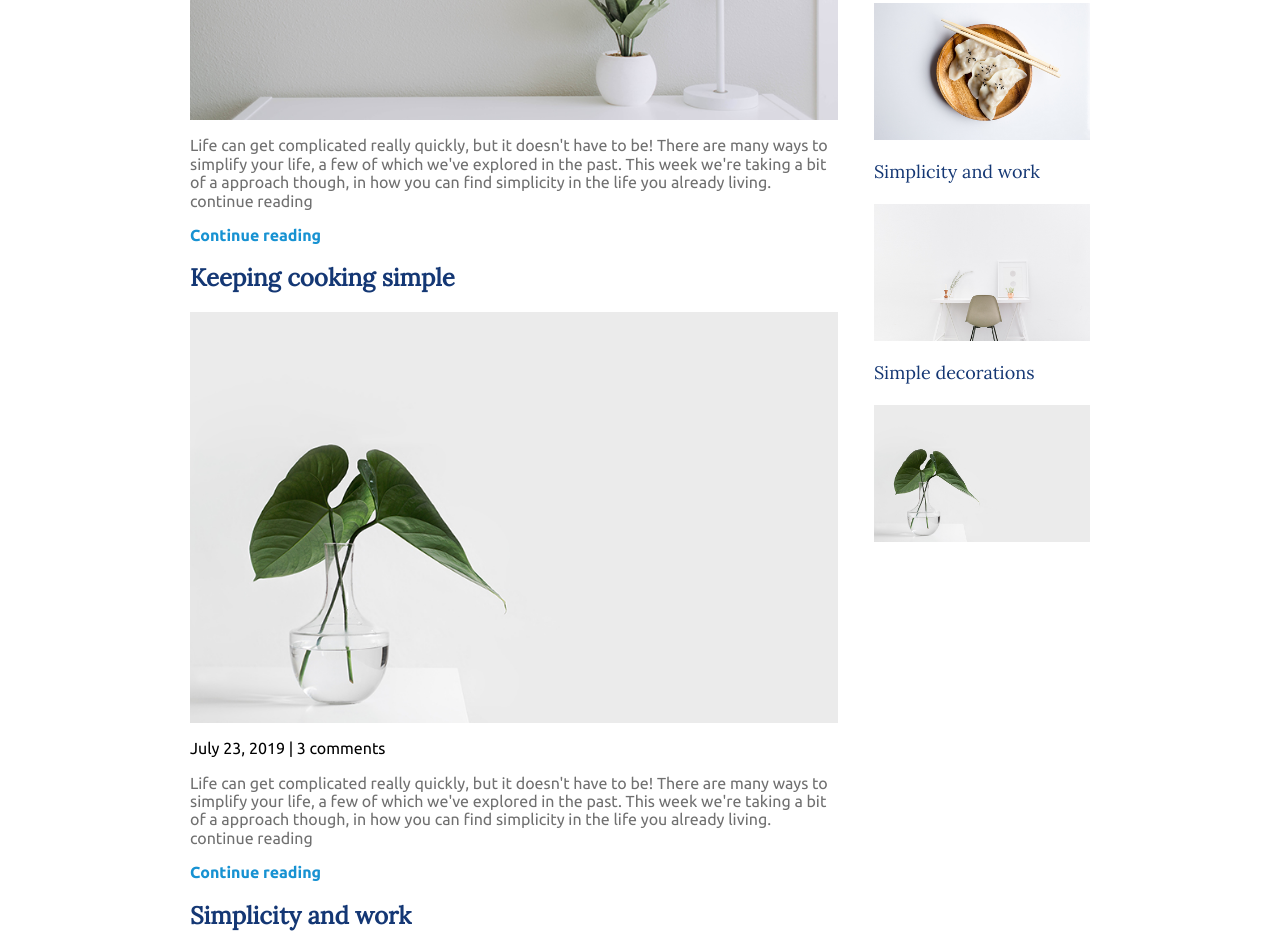
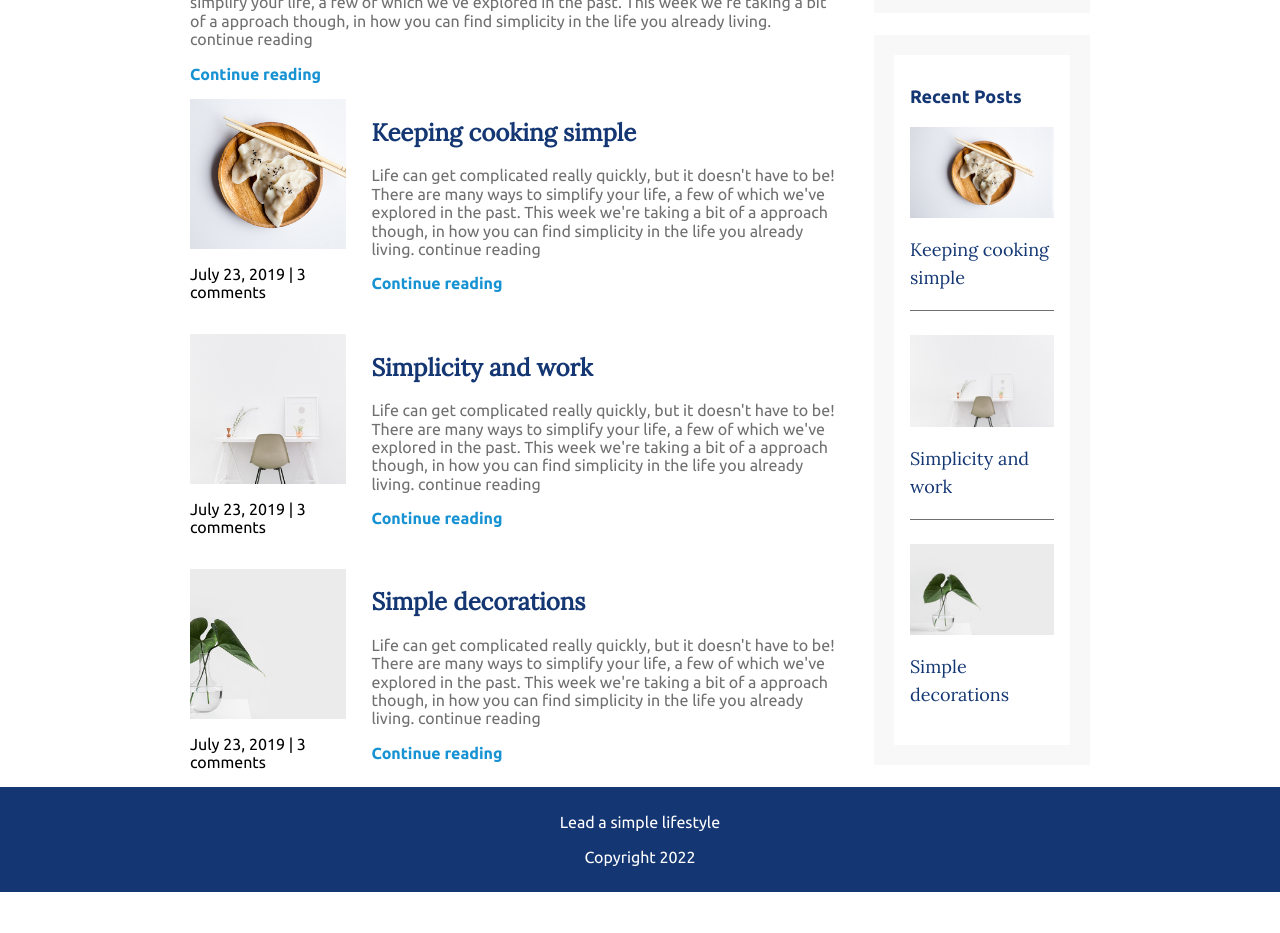
Before and after one commit to marlowzhao/simplicity0814, a plain HTML site: page index.html in a window 1280 px wide. Shown: the part 473-1406 px from the top of the page. After the commit the page ends 1365 px from the top, so only its background shows below. Drawn offline with nearby package versions, Linux system fonts and the light colour scheme.

Commit message:
flex column

```diff
--- a/css/styles.css
+++ b/css/styles.css
@@ -57,6 +57,13 @@ header {
         text-align: center;
     }
 }
+footer{
+  background: #143774;
+  color:white;
+  text-align: center;
+  padding-top: 10px;
+  padding-bottom:10px;
+}
 
 /* navigation */
 
@@ -111,15 +118,20 @@ nav a:focus {
 .page-left{
   width: 72%;
 }
+
+/* left part of the page */
 .page-left img{
   width:100%;
+  max-height: 250px;
+  object-fit: cover;
 }
+
+
 
 
 .article-title{
   color: #143774;
   font-family: Lora;
-
 }
 .article-body{
   color:#707070;
@@ -135,6 +147,48 @@ nav a:focus {
   text-decoration: underline;
 }
 
+.article-comments{
+  margin-top: 2em 0;
+}
+
+/* article recent */
+.article-recent{
+  margin-top: 16px;
+  display: flex;
+  justify-content: space-between;
+ }
+
+.photo-comment{
+  width:24%;
+}
+.photo-comment img{
+  object-fit: cover;
+  width: 100%;
+  min-height:150px;
+}
+
+.title-content-page{
+
+  width:72%;
+}
+
+@media (max-width: 675px){
+  .article-recent{
+    flex-direction: column;
+    }
+  .photo-comment{
+    width:100%;
+    height:50%;
+  }
+  /* .photo-comment img{
+    height: 10%;
+  } */
+  .title-content-page{
+    width:100%;
+  }
+}
+
+/* right part of the page */
 .page-right{
   width:24%;
 }
@@ -146,14 +200,45 @@ nav a:focus {
   font-size: 18px;
 }
 
-.right-card-body{
-  font: normal normal 300 14px/24px Ubuntu;
-}
+.right-card{
+  border: 20px solid #f8f8f8;
+  margin-top: 1.4rem;
+  padding: 1rem;
+  }
 
 .right-card img{
   width:100%;
+}
+.right-card-body{
+  font: normal normal 300 14px/24px Ubuntu;
 }
 .right-card-post-title{
   font: normal normal normal 18px/28px Lora;
   color: #143774;
 }
+/* .page-right-gap{
+  height:2rem;
+} */
+
+.card-post-widget{
+  border-bottom: 1px solid #707070;
+  margin-bottom: 1em;
+}
+
+.card-post-widget:last-child{
+  border:0;
+  margin:0;
+}
+
+@media (max-width: 675px){
+  .page{
+    flex-direction: column;
+  }
+  .page-right{
+    width:100%;
+    }
+
+  .page-left{
+    width:100%;
+  }
+}
--- a/index.html
+++ b/index.html
@@ -33,34 +33,46 @@
                 </article>
 
                 <article class="article-recent">
+                  <div class="photo-comment">
+                    <img src="img/food.jpg" alt="page photo">
+                    <p class="article-comments">July 23, 2019 | 3 comments</p>
+                  </div>
+                  <div class="title-content-page">
                     <h2 class="article-title">Keeping cooking simple</h2>
-                  <img src="img/deco.jpg" alt="page photo">
-                  <p class="article-comments">July 23, 2019 | 3 comments</p>
                     <p class="article-body">
                       Life can get complicated really quickly, but it doesn't have to be! There are many ways to simplify your life, a few of which we've explored in the past. This week we're taking a bit of a approach though, in how you can find simplicity in the life you already living.
                       continue reading</p>
                     <a href="#" class="article-read-more"> Continue reading</a>
+                  </div>
                 </article>
 
                 <article class="article-recent">
+                  <div class="photo-comment">
+                    <img src="img/work.jpg" alt="page photo">
+                    <p class="article-comments">July 23, 2019 | 3 comments</p>
+                  </div>
+                  <div class="title-content-page">
                     <h2 class="article-title">Simplicity and work</h2>
-                  <img src="img/food.jpg" alt="page photo">
-                  <p class="article-comments">July 23, 2019 | 3 comments</p>
-                  <p class="article-body">
-                    Life can get complicated really quickly, but it doesn't have to be! There are many ways to simplify your life, a few of which we've explored in the past. This week we're taking a bit of a approach though, in how you can find simplicity in the life you already living.
+                    <p class="article-body">Life can get complicated really quickly, but it doesn't have to be! There are many ways to simplify your life, a few of which we've explored in the past. This week we're taking a bit of a approach though, in how you can find simplicity in the life you already living.
                     continue reading</p>
                     <a href="#" class="article-read-more"> Continue reading</a>
+                  </div>
+
                 </article class="article-recent">
 
                 <article class="article-recent">
+                  <div class="photo-comment">
+                    <img src="img/deco.jpg" alt="page photo">
+                    <p class="article-comments">July 23, 2019 | 3 comments</p>
+                  </div>
+                  <div class="title-content-page">
                     <h2 class="article-title">Simple decorations</h2>
-                  <img src="img/work.jpg" alt="page photo">
-                  <p class="article-comments">July 23, 2019 | 3 comments</p>
-                  <p class="article-body">
-                    Life can get complicated really quickly, but it doesn't have to be! There are many ways to simplify your life, a few of which we've explored in the past. This week we're taking a bit of a approach though, in how you can find simplicity in the life you already living.
+                    <p class="article-body">Life can get complicated really quickly, but it doesn't have to be! There are many ways to simplify your life, a few of which we've explored in the past. This week we're taking a bit of a approach though, in how you can find simplicity in the life you already living.
                       continue reading</p>
-                  <a href="#" class="article-read-more"> </a>
+                    <a href="#" class="article-read-more"> Continue reading</a>
+                  </div>
                 </article>
+
               </div>
 
               <div class="page-right">
@@ -69,20 +81,30 @@
                     <img src="img/about-me.jpg" alt="" class="card-image"></img>
                     <p class="right-card-body">I find life better, and I'm happier, when things are nice and simple.</p>
                 </div>
-
+                <div class="page-right-gap"></div>
                 <div class="right-card" id="recent-posts">
                   <h2 class="right-card-title">Recent Posts<h2>
                   <div class="right-card-post">
+                    <div class="card-post-widget">
+                      <img src="img/food.jpg" alt="" class="card-image"></img>
                       <h3 class="right-card-post-title">Keeping cooking simple</h3>
-                    <img src="img/food.jpg" alt="" class="card-image"></img>
+                    </div>
+                    <div class="card-post-widget">
+                      <img src="img/work.jpg" alt="" class="card-image"></img>
                       <h3 class="right-card-post-title">Simplicity and work</h3>
-                    <img src="img/work.jpg" alt="" class="card-image"></img>
+                    </div>
+                    <div class="card-post-widget">
+                      <img src="img/deco.jpg" alt="" class="card-image"></img>
                       <h3 class="right-card-post-title">Simple decorations</h3>
-                    <img src="img/deco.jpg" alt="" class="card-image"></img>
+                    </div>
                   </div>
                 </div>
 
               </div>
             </div>
+            <footer>
+              <p>Lead a simple lifestyle</p>
+              <p>Copyright 2022</p>
+            </footer>
     </body>
 </html>
```
Lines whose indentation alone changed are shown as unchanged.
